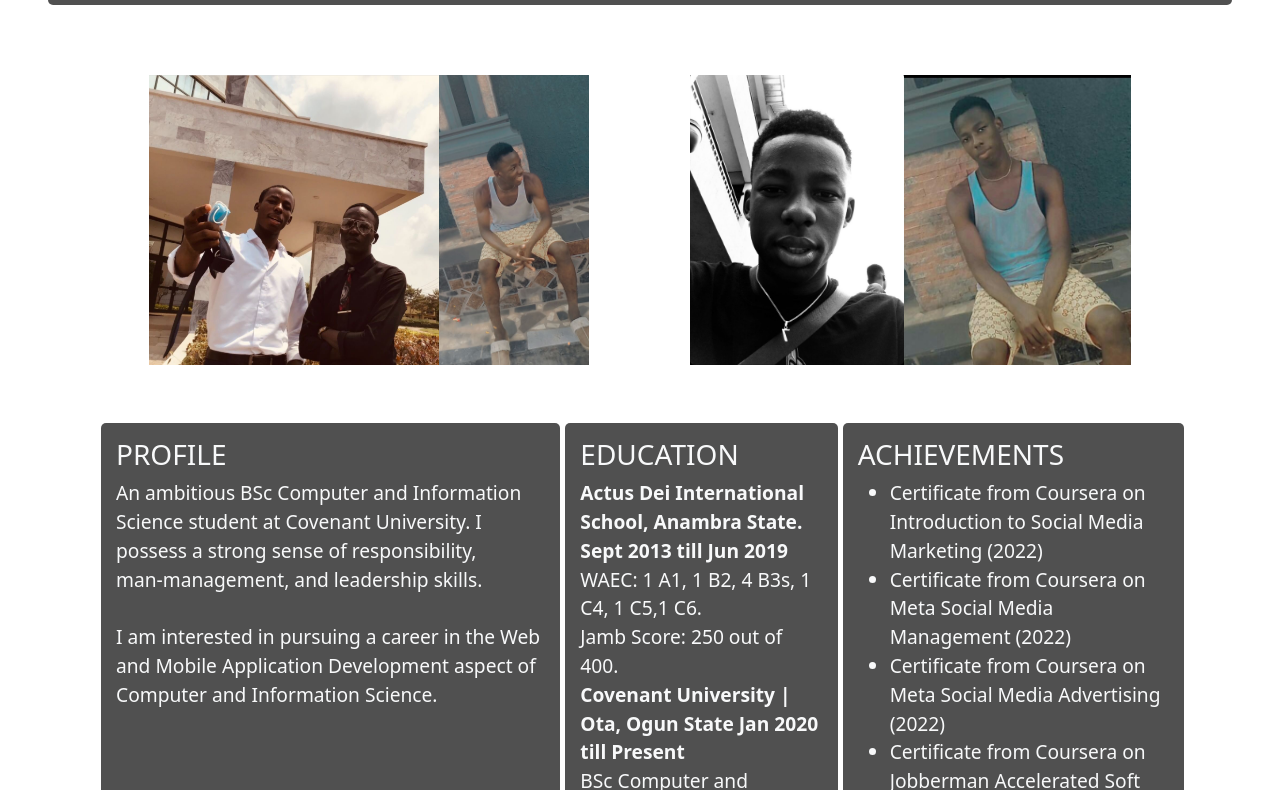
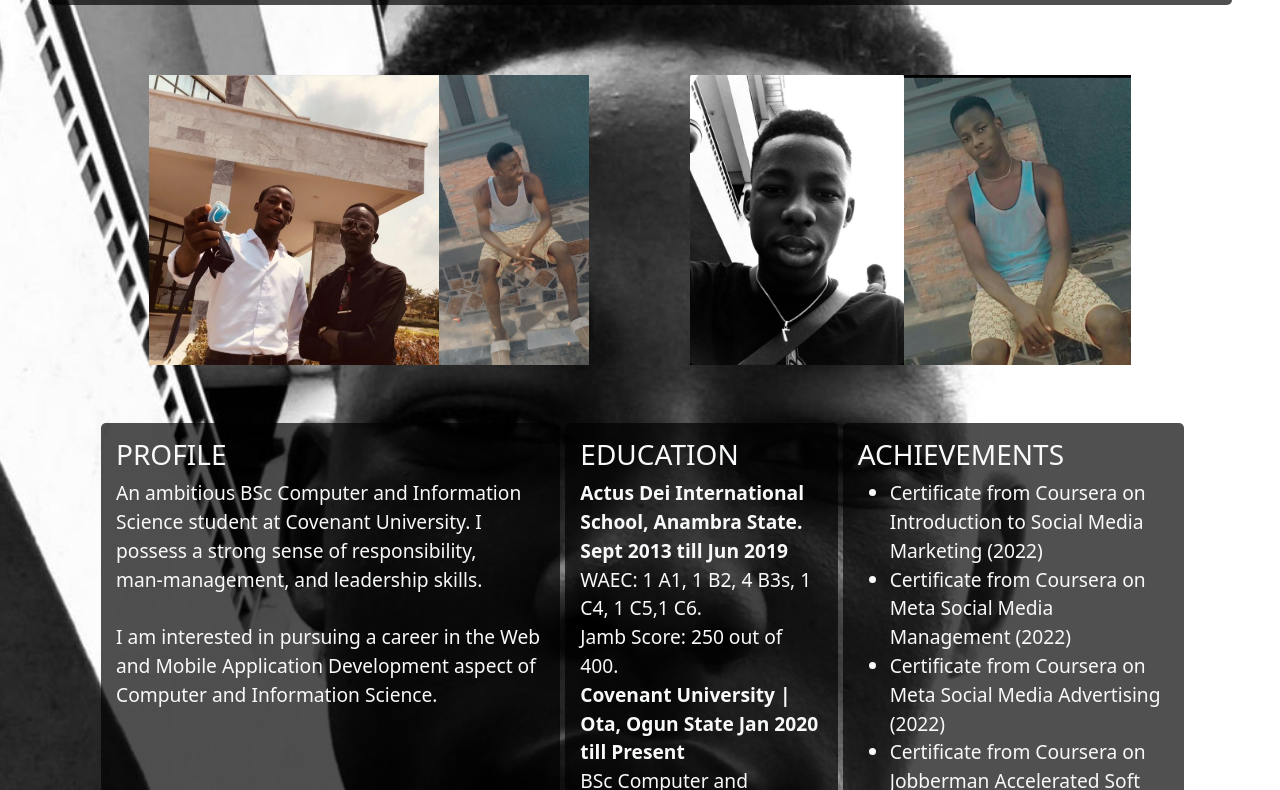
Before and after one commit to Anthvirus/Madunemeanthony, a plain HTML site: page index.html in a window 1280 px wide. Shown: the part 351-1141 px from the top of the page. Drawn offline with nearby package versions, Linux system fonts and the light colour scheme.

Commit message:
Update index.css

```diff
--- a/index.css
+++ b/index.css
@@ -1,5 +1,5 @@
 body{
-    background-image: url(../Bincom_Assn/Image3.png);
+    background-image: url(Image3.png);
     background-position: center;
     background-repeat: no-repeat;
     background-size: cover;
```
